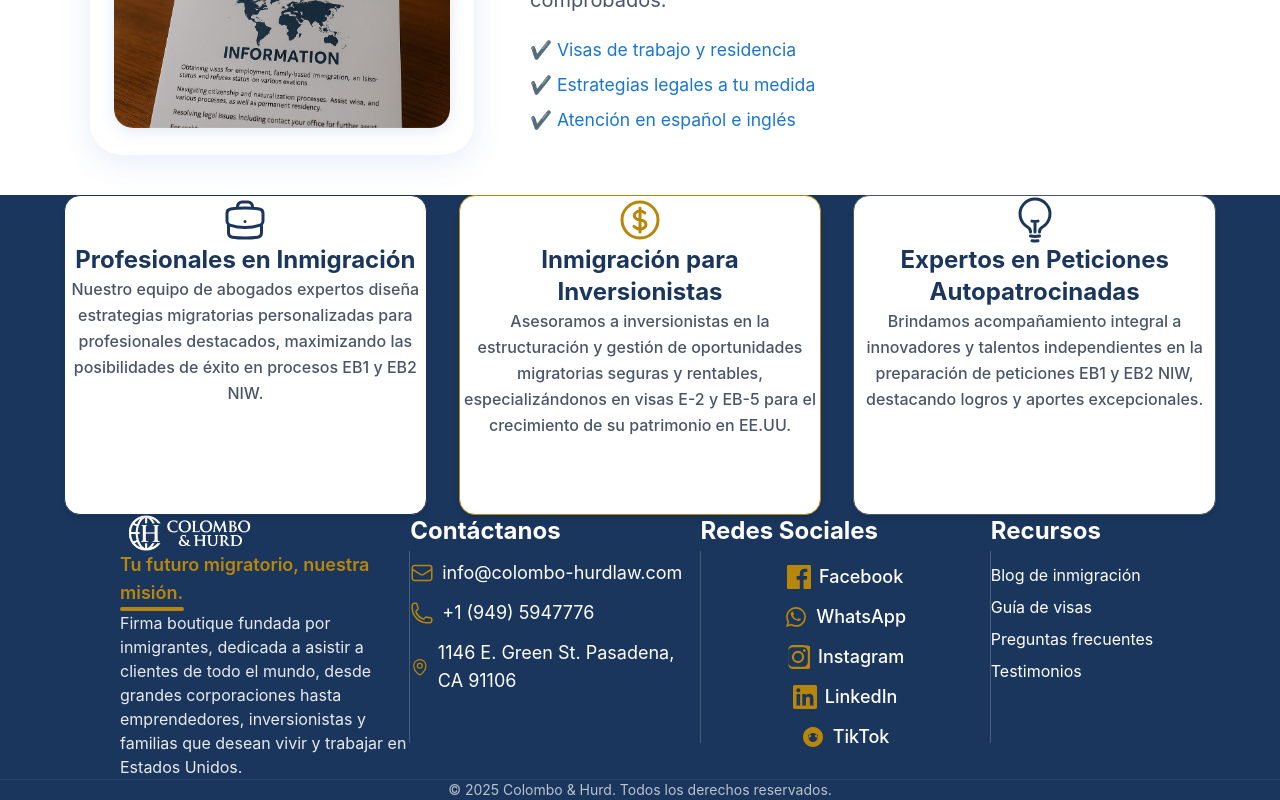
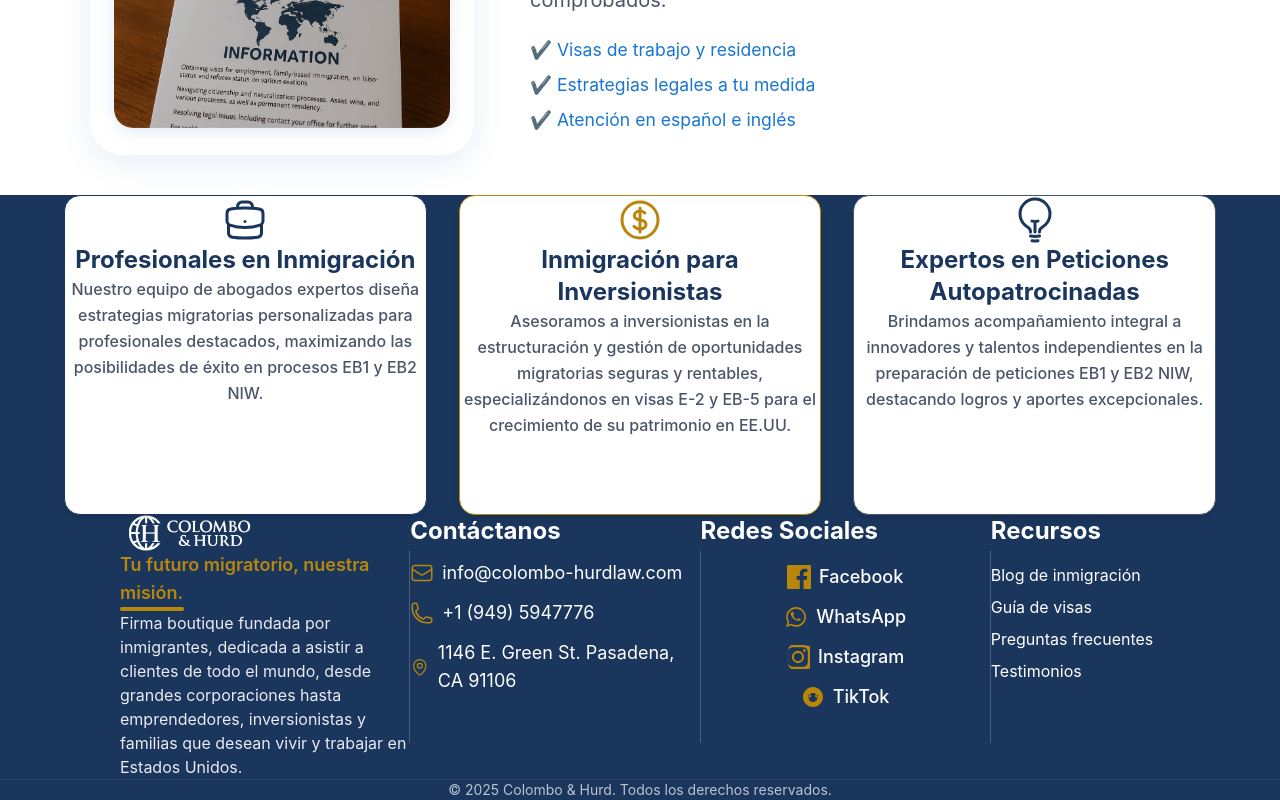
Before and after one commit to ColomboandHurd/PageColomboHurd, a Next.js app: page / in a window 1280 px wide. Shown: the part 1048-1848 px from the top of the page. Built offline with nearby package versions, Linux system fonts and the light colour scheme.

Commit message:
actualizacion redes

```diff
--- a/src/components/FooterContacto.tsx
+++ b/src/components/FooterContacto.tsx
@@ -50,17 +50,12 @@ export default function FooterContacto() {
               <svg width="24" height="24" fill="currentColor" className="text-[var(--dorado-elegante)]" viewBox="0 0 24 24"><path d="M12.04 2c-5.46 0-9.91 4.45-9.91 9.91 0 1.75.46 3.45 1.32 4.95L2 22l5.25-1.38c1.45.77 3.06 1.18 4.79 1.18h.01c5.46 0 9.91-4.45 9.91-9.91s-4.45-9.91-9.91-9.91zM12.04 20.12c-1.48 0-2.93-.4-4.2-1.15l-.3-.18-3.12.82.83-3.04-.2-.31c-.84-1.32-1.28-2.84-1.28-4.38 0-4.54 3.7-8.24 8.24-8.24 2.2 0 4.27.86 5.82 2.42s2.42 3.63 2.42 5.82c0 4.54-3.7 8.24-8.24 8.24zm4.52-6.14c-.25-.12-1.47-.72-1.7-.82s-.39-.12-.55.12-.64.82-.79.98-.29.18-.55.06c-.25-.12-1.07-.39-2.04-1.26s-1.45-1.95-1.61-2.28c-.16-.33-.02-.51.11-.64s.25-.29.38-.44c.12-.12.16-.2.24-.33.08-.12.04-.25-.02-.37s-.55-1.32-.75-1.81c-.2-.48-.4-.42-.55-.42h-.48c-.16 0-.42.06-.64.3s-.86.84-.86 2.04c0 1.2.88 2.37 1 2.53s1.75 2.67 4.22 3.72c.59.25 1.05.4 1.41.51.6.18 1.14.15 1.56.09.48-.06 1.47-.6 1.68-1.18s.21-1.09.15-1.18c-.06-.09-.16-.15-.31-.27z"/></svg>
               <span>WhatsApp</span>
             </a>
-            <a href="#" className="flex items-center justify-center gap-2 text-lg font-medium hover:text-[var(--dorado-elegante)] transition-colors" target="_blank" rel="noopener noreferrer">
+            <a href="https://www.instagram.com/colombo.hurdlaw01/" className="flex items-center justify-center gap-2 text-lg font-medium hover:text-[var(--dorado-elegante)] transition-colors" target="_blank" rel="noopener noreferrer">
               {/* Instagram */}
               <svg width="24" height="24" fill="currentColor" className="text-[var(--dorado-elegante)]" viewBox="0 0 24 24"><path d="M12 2.163c3.204 0 3.584.012 4.85.07 1.366.062 2.633.334 3.608 1.308.974.974 1.246 2.241 1.308 3.608.058 1.266.069 1.646.069 4.85s-.012 3.584-.07 4.85c-.062 1.366-.334 2.633-1.308 3.608-.974.974-2.241 1.246-3.608 1.308-1.266.058-1.646.069-4.85.069s-3.584-.012-4.85-.07c-1.366-.062-2.633-.334-3.608-1.308-.974-.974-1.246-2.241-1.308-3.608C2.175 15.647 2.163 15.267 2.163 12s.012-3.584.07-4.85c.062-1.366.334-2.633 1.308-3.608C4.515 2.497 5.782 2.225 7.148 2.163 8.414 2.105 8.794 2.163 12 2.163zm0-2.163C8.741 0 8.332.012 7.052.07 5.771.128 4.659.334 3.678 1.316 2.697 2.297 2.491 3.409 2.433 4.69 2.375 5.97 2.363 6.379 2.363 12c0 5.621.012 6.03.07 7.31.058 1.281.264 2.393 1.245 3.374.981.981 2.093 1.187 3.374 1.245 1.28.058 1.689.07 7.31.07s6.03-.012 7.31-.07c1.281-.058 2.393-.264 3.374-1.245.981-.981 1.187-2.093 1.245-3.374.058-1.28.07-1.689.07-7.31s-.012-6.03-.07-7.31c-.058-1.281-.264-2.393-1.245-3.374C19.393.334 18.281.128 17 .07 15.719.012 15.309 0 12 0zm0 5.838a6.162 6.162 0 1 0 0 12.324 6.162 6.162 0 0 0 0-12.324zm0 10.162a3.999 3.999 0 1 1 0-7.998 3.999 3.999 0 0 1 0 7.998zm6.406-11.845a1.44 1.44 0 1 0 0 2.88 1.44 1.44 0 0 0 0-2.88z"/></svg>
               <span>Instagram</span>
             </a>
-            <a href="#" className="flex items-center justify-center gap-2 text-lg font-medium hover:text-[var(--dorado-elegante)] transition-colors" target="_blank" rel="noopener noreferrer">
-              {/* LinkedIn */}
-              <svg width="24" height="24" fill="currentColor" className="text-[var(--dorado-elegante)]" viewBox="0 0 24 24"><path d="M20.447 20.452h-3.554v-5.569c0-1.327-.027-3.037-1.849-3.037-1.851 0-2.132 1.445-2.132 2.939v5.667h-3.554V9h3.414v1.561h.049c.476-.899 1.637-1.849 3.37-1.849 3.602 0 4.267 2.368 4.267 5.455v6.285zM5.337 7.433a2.062 2.062 0 1 1 0-4.124 2.062 2.062 0 0 1 0 4.124zm1.777 13.019H3.56V9h3.554v11.452zM22.225 0H1.771C.792 0 0 .771 0 1.723v20.549C0 23.229.792 24 1.771 24h20.451C23.2 24 24 23.229 24 22.271V1.723C24 .771 23.2 0 22.225 0z"/></svg>
-              <span>LinkedIn</span>
-            </a>
-            <a href="#" className="flex items-center justify-center gap-2 text-lg font-medium hover:text-[var(--dorado-elegante)] transition-colors" target="_blank" rel="noopener noreferrer">
+            <a href="https://www.tiktok.com/@colombo_hurdlaw" className="flex items-center justify-center gap-2 text-lg font-medium hover:text-[var(--dorado-elegante)] transition-colors" target="_blank" rel="noopener noreferrer">
               {/* TikTok */}
               <svg width="24" height="24" fill="currentColor" className="text-[var(--dorado-elegante)]" viewBox="0 0 24 24"><path d="M12.004 2.003c-5.523 0-10 4.477-10 10 0 5.523 4.477 10 10 10s10-4.477 10-10c0-5.523-4.477-10-10-10zm3.5 7.5c.828 0 1.5.672 1.5 1.5s-.672 1.5-1.5 1.5-1.5-.672-1.5-1.5.672-1.5 1.5-1.5zm-7 0c.828 0 1.5.672 1.5 1.5s-.672 1.5-1.5 1.5-1.5-.672-1.5-1.5.672-1.5 1.5-1.5zm3.5 7.5c-2.485 0-4.5-2.015-4.5-4.5s2.015-4.5 4.5-4.5 4.5 2.015 4.5 4.5-2.015 4.5-4.5 4.5z"/></svg>
               <span>TikTok</span>
--- a/src/components/WhatsAppFloatingButton.tsx
+++ b/src/components/WhatsAppFloatingButton.tsx
@@ -24,7 +24,15 @@ function getSectionName(pathname: string): string {
 
 export default function WhatsAppFloatingButton({ pathname }: Props) {
   const section = getSectionName(pathname);
-  const mensaje = encodeURIComponent(`Quiero más información de: ${section}`);
+
+  // Mensaje personalizado para páginas específicas
+  let mensaje: string;
+  if (pathname === '/' || pathname.startsWith('/equipo') || pathname.startsWith('/noticias')) {
+    mensaje = encodeURIComponent('Hola, me gustaría recibir más información sobre los servicios de inmigración. ¿Podrían asesorarme?');
+  } else {
+    mensaje = encodeURIComponent(`Quiero más información de: ${section}`);
+  }
+
   const url = `https://wa.me/19495947776?text=${mensaje}`;
   const isServicios = pathname.startsWith('/servicios');
   return (
```
